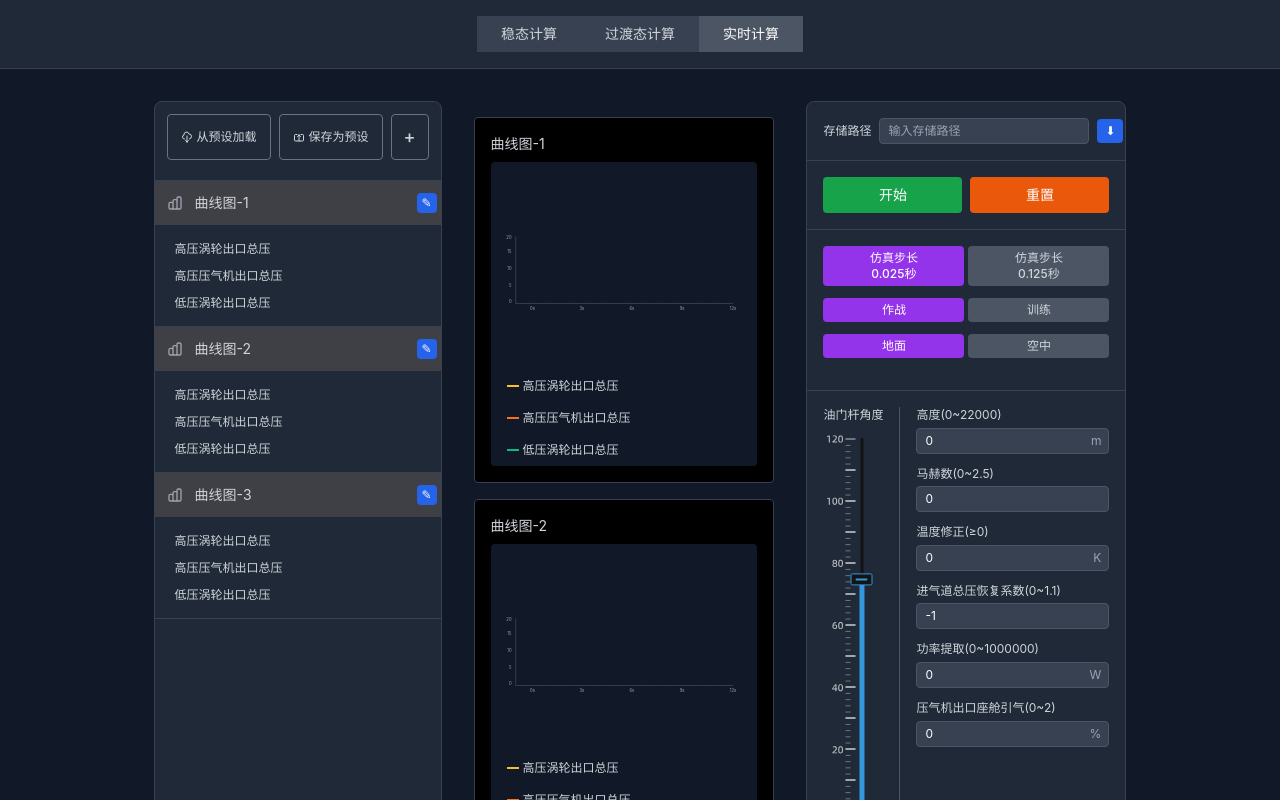
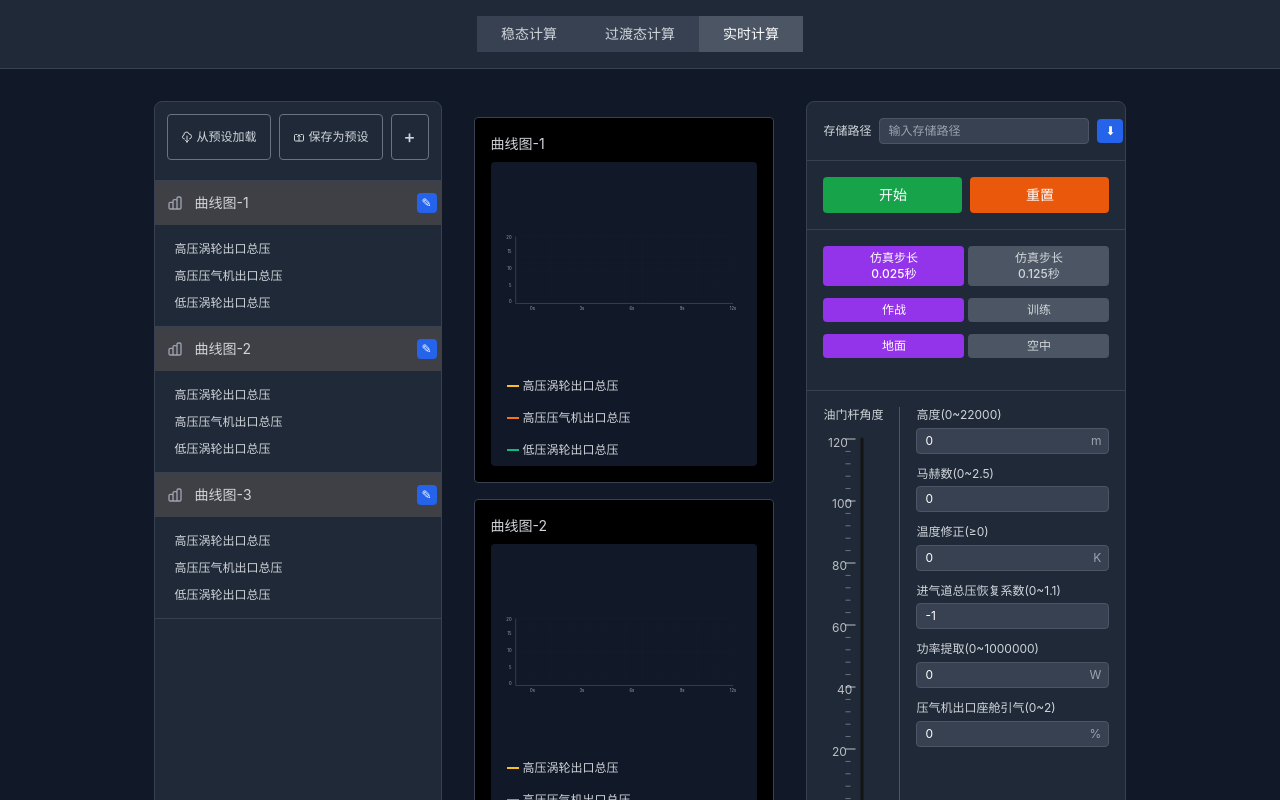
Before and after one commit to sushushimoonif/urgent-project-svelte, a Svelte app: page / in a window 1280 px wide. Both pictures are taken after a click on the button "实时计算". Shown: the top 800 px of the page. Built offline with nearby package versions, Linux system fonts and the light colour scheme.

Commit message:
增强实时计算页面的油门杆交互和图表渲染

```diff
--- a/src/components/RealTimeCalc.svelte
+++ b/src/components/RealTimeCalc.svelte
@@ -3,7 +3,6 @@
   import CurveChartManager from './CurveChartManager.svelte';
   import ChartDisplay from './ChartDisplay.svelte';
   import RealTimeMonitor from './RealTimeMonitor.svelte';
-  import Frame3183 from '../Frame3183.svg?raw';
 
   let isCalculating = $state(false);
   let isPaused = $state(false);
@@ -145,15 +144,17 @@
     updateDataInValue("油门杆角度", throttleValue);
   }
 
-  // 油门杆角度SVG控制
+  // 油门杆角度SVG控制 - 增强交互功能
   function handleThrottleMouseDown(event: MouseEvent) {
     isDraggingThrottle = true;
     updateThrottleValue(event);
+    event.preventDefault();
   }
 
   function handleThrottleMouseMove(event: MouseEvent) {
     if (!isDraggingThrottle) return;
     updateThrottleValue(event);
+    event.preventDefault();
   }
 
   function handleThrottleMouseUp() {
@@ -161,11 +162,11 @@
   }
 
   function updateThrottleValue(event: MouseEvent) {
-    const svgElement = event.currentTarget as SVGElement;
-    const rect = svgElement.getBoundingClientRect();
+    const svgContainer = event.currentTarget as HTMLElement;
+    const rect = svgContainer.getBoundingClientRect();
     const y = event.clientY - rect.top;
 
-    // SVG高度为381，有效范围从4到376（对应120到0度）
+    // SVG高度为381，有效控制范围从4到376（对应120到0度）
     const svgHeight = 381;
     const minY = 4;
     const maxY = 376;
@@ -201,44 +202,82 @@
     }
   }
 
-  // 生成模拟实时数据 - dataOut格式
+  // 生成模拟实时数据 - dataOut格式，包含完整的时间序列数据
   function generateMockRealtimeData() {
-    const timePoints = 50; // 生成50个时间点的数据
+    const timePoints = 100; // 生成100个时间点的数据
+    const stepSize = parseFloat(selectedSimulationStep); // 使用当前仿真步长
+
     const mockData = [
       {
         name: "高压涡轮出口总压",
-        data: Array.from({length: timePoints}, (_, i) => [i * 0.1, 10 + Math.sin(i * 0.2) * 3 + Math.random() * 2])
+        data: Array.from({length: timePoints}, (_, i) => [
+          i * stepSize, // x轴：时间
+          10 + Math.sin(i * 0.2) * 3 + Math.random() * 2 // y轴：压力值
+        ])
       },
       {
         name: "高压压气机出口总压",
-        data: Array.from({length: timePoints}, (_, i) => [i * 0.1, 15 + Math.cos(i * 0.15) * 2 + Math.random() * 1.5])
+        data: Array.from({length: timePoints}, (_, i) => [
+          i * stepSize,
+          15 + Math.cos(i * 0.15) * 2 + Math.random() * 1.5
+        ])
       },
       {
         name: "低压涡轮出口总压",
-        data: Array.from({length: timePoints}, (_, i) => [i * 0.1, 8 + Math.sin(i * 0.25) * 2.5 + Math.random() * 1.8])
+        data: Array.from({length: timePoints}, (_, i) => [
+          i * stepSize,
+          8 + Math.sin(i * 0.25) * 2.5 + Math.random() * 1.8
+        ])
       },
       {
         name: "发动机净马力",
-        data: Array.from({length: timePoints}, (_, i) => [i * 0.1, 1200 + Math.sin(i * 0.1) * 100 + Math.random() * 50])
+        data: Array.from({length: timePoints}, (_, i) => [
+          i * stepSize,
+          1200 + Math.sin(i * 0.1) * 100 + Math.random() * 50
+        ])
       },
       {
         name: "发动机总马力",
-        data: Array.from({length: timePoints}, (_, i) => [i * 0.1, 1400 + Math.cos(i * 0.12) * 80 + Math.random() * 40])
+        data: Array.from({length: timePoints}, (_, i) => [
+          i * stepSize,
+          1400 + Math.cos(i * 0.12) * 80 + Math.random() * 40
+        ])
       },
       {
         name: "风扇出口总压",
-        data: Array.from({length: timePoints}, (_, i) => [i * 0.1, 12 + Math.sin(i * 0.18) * 1.5 + Math.random() * 1])
+        data: Array.from({length: timePoints}, (_, i) => [
+          i * stepSize,
+          12 + Math.sin(i * 0.18) * 1.5 + Math.random() * 1
+        ])
+      },
+      {
+        name: "低压涡轮进口总压",
+        data: Array.from({length: timePoints}, (_, i) => [
+          i * stepSize,
+          20 + Math.cos(i * 0.22) * 4 + Math.random() * 2
+        ])
+      },
+      {
+        name: "高压涡轮进口总压",
+        data: Array.from({length: timePoints}, (_, i) => [
+          i * stepSize,
+          25 + Math.sin(i * 0.16) * 3 + Math.random() * 1.5
+        ])
       }
     ];
 
+    console.log('生成模拟数据:', mockData);
     return mockData;
   }
 
-  // 根据dataOut更新图表数据
+  // 根据dataOut更新图表数据 - 完善的渲染逻辑
   function updateChartsFromDataOut(dataOutResult: Array<{name: string, data: number[][]}>) {
     dataOut = dataOutResult;
+    console.log('更新图表数据，dataOut:', dataOut);
 
     curveCharts.forEach(chart => {
+      console.log(`处理图表 ${chart.name}，曲线:`, chart.curves.map(c => c.name));
+
       const chartDataPoints: Array<{time: number, values: number[]}> = [];
 
       // 找到第一条曲线的数据来确定时间点数量
@@ -246,17 +285,21 @@
       const firstCurveData = dataOut.find(d => d.name === firstCurve.name);
 
       if (firstCurveData && firstCurveData.data.length > 0) {
+        console.log(`找到第一条曲线 ${firstCurve.name} 的数据，时间点数量:`, firstCurveData.data.length);
+
         // 遍历每个时间点
         for (let timeIndex = 0; timeIndex < firstCurveData.data.length; timeIndex++) {
           const values: number[] = [];
 
           // 为每条曲线获取对应时间点的值
-          chart.curves.forEach(curve => {
+          chart.curves.forEach((curve, curveIndex) => {
             const curveData = dataOut.find(d => d.name === curve.name);
             if (curveData && curveData.data[timeIndex]) {
               values.push(curveData.data[timeIndex][1]); // 取y轴坐标
             } else {
-              values.push(0); // 默认值
+              // 如果没有找到对应数据，使用默认值
+              values.push(10 + curveIndex * 5 + Math.random() * 2);
+              console.log(`曲线 ${curve.name} 在时间点 ${timeIndex} 没有数据，使用默认值`);
             }
           });
 
@@ -265,10 +308,17 @@
             values: values
           });
         }
+
+        console.log(`图表 ${chart.name} 生成了 ${chartDataPoints.length} 个数据点`);
+      } else {
+        console.log(`图表 ${chart.name} 的第一条曲线 ${firstCurve.name} 没有找到数据`);
       }
 
       chartData.set(chart.id, chartDataPoints);
     });
+
+    // 触发响应式更新
+    chartData = new Map(chartData);
   }
 
   // 更新监控表格数据
@@ -336,6 +386,11 @@
         if (Array.isArray(initialData)) {
           updateChartsFromDataOut(initialData);
           updateMonitorTableData(initialData);
+        } else {
+          // 使用模拟数据
+          const mockData = generateMockRealtimeData();
+          updateChartsFromDataOut(mockData);
+          updateMonitorTableData(mockData);
         }
 
         showResults = true;
@@ -351,7 +406,11 @@
 
       } catch (error) {
         console.error('首次后端调用失败:', error);
-        // 即使首次调用失败，也继续显示界面
+        // 即使首次调用失败，也继续显示界面并使用模拟数据
+        const mockData = generateMockRealtimeData();
+        updateChartsFromDataOut(mockData);
+        updateMonitorTableData(mockData);
+
         showResults = true;
         showMonitorModal = true;
         curveCharts.forEach(chart => {
@@ -659,16 +718,60 @@
         <!-- 油门杆角度和输入参数 - 增加高度，修复显示问题 -->
         <div class="p-4 flex-1 overflow-visible">
           <div class="flex items-start gap-4 h-full">
-            <!-- 左侧：油门杆角度SVG控制器 -->
+            <!-- 左侧：油门杆角度SVG控制器 - 增强交互 -->
             <div class="flex-shrink-0">
               <h3 class="text-xs text-gray-300 mb-3">油门杆角度</h3>
               <div class="relative">
-                <!-- SVG油门杆控制器 -->
+                <!-- SVG油门杆控制器容器 -->
                 <div
-                  class="cursor-pointer"
+                  class="cursor-pointer select-none {isDraggingThrottle ? 'cursor-grabbing' : 'cursor-grab'}"
                   onmousedown={handleThrottleMouseDown}
+                  style="width: 50px; height: 381px;"
                 >
-                  {@html Frame3183}
+                  <!-- SVG背景 -->
+                  <svg width="50" height="381" viewBox="0 0 50 381" fill="none" xmlns="http://www.w3.org/2000/svg" class="absolute inset-0">
+                    <!-- 刻度数字 -->
+                    <text x="5" y="12" fill="white" fill-opacity="0.7" font-size="12">120</text>
+                    <text x="9" y="73" fill="white" fill-opacity="0.7" font-size="12">100</text>
+                    <text x="9" y="135" fill="white" fill-opacity="0.7" font-size="12">80</text>
+                    <text x="9" y="197" fill="white" fill-opacity="0.7" font-size="12">60</text>
+                    <text x="14" y="259" fill="white" fill-opacity="0.7" font-size="12">40</text>
+                    <text x="9" y="321" fill="white" fill-opacity="0.7" font-size="12">20</text>
+                    <text x="15" y="383" fill="white" fill-opacity="0.7" font-size="12">0</text>
+
+                    <!-- 主刻度线 -->
+                    <line x1="22.5" y1="4" x2="32.5" y2="4" stroke="white" stroke-opacity="0.7"/>
+                    <line x1="22.5" y1="66" x2="32.5" y2="66" stroke="white" stroke-opacity="0.7"/>
+                    <line x1="22.5" y1="128" x2="32.5" y2="128" stroke="white" stroke-opacity="0.7"/>
+                    <line x1="22.5" y1="190" x2="32.5" y2="190" stroke="white" stroke-opacity="0.7"/>
+                    <line x1="22.5" y1="252" x2="32.5" y2="252" stroke="white" stroke-opacity="0.7"/>
+                    <line x1="22.5" y1="314" x2="32.5" y2="314" stroke="white" stroke-opacity="0.7"/>
+                    <line x1="22.5" y1="376" x2="32.5" y2="376" stroke="white" stroke-opacity="0.7"/>
+
+                    <!-- 小刻度线 -->
+                    {#each Array(30) as _, i}
+                      {@const y = 4 + i * 12.4}
+                      {#if y <= 376 && (y - 4) % 62 !== 0}
+                        <line x1="22.5" y1={y} x2="27.5" y2={y} stroke="white" stroke-opacity="0.7" stroke-width="0.5"/>
+                      {/if}
+                    {/each}
+
+                    <!-- 滑轨背景 -->
+                    <rect x="37.5" y="2.5" width="3" height="369" rx="1.5" fill="#141414"/>
+                  </svg>
+
+                  <!-- 滑块指示器 -->
+                  {#each [throttleValue] as value}
+                    {@const percentage = (120 - value) / 120}
+                    {@const sliderY = 4 + percentage * 372}
+                    <div class="absolute" style="top: {sliderY - 5.5}px; left: 36.5px;">
+                      <!-- 滑块主体 -->
+                      <rect width="4" height="11" rx="1.5" fill="#3598DB" stroke="#3598DB"/>
+                      <!-- 滑块手柄 -->
+                      <rect x="28" y="3" width="21" height="5" rx="1.5" fill="#141414" stroke="#3598DB"/>
+                      <rect x="32.5" y="4.5" width="12" height="2" rx="1" fill="#3598DB"/>
+                    </div>
+                  {/each}
                 </div>
 
                 <!-- 当前值显示 -->
```
